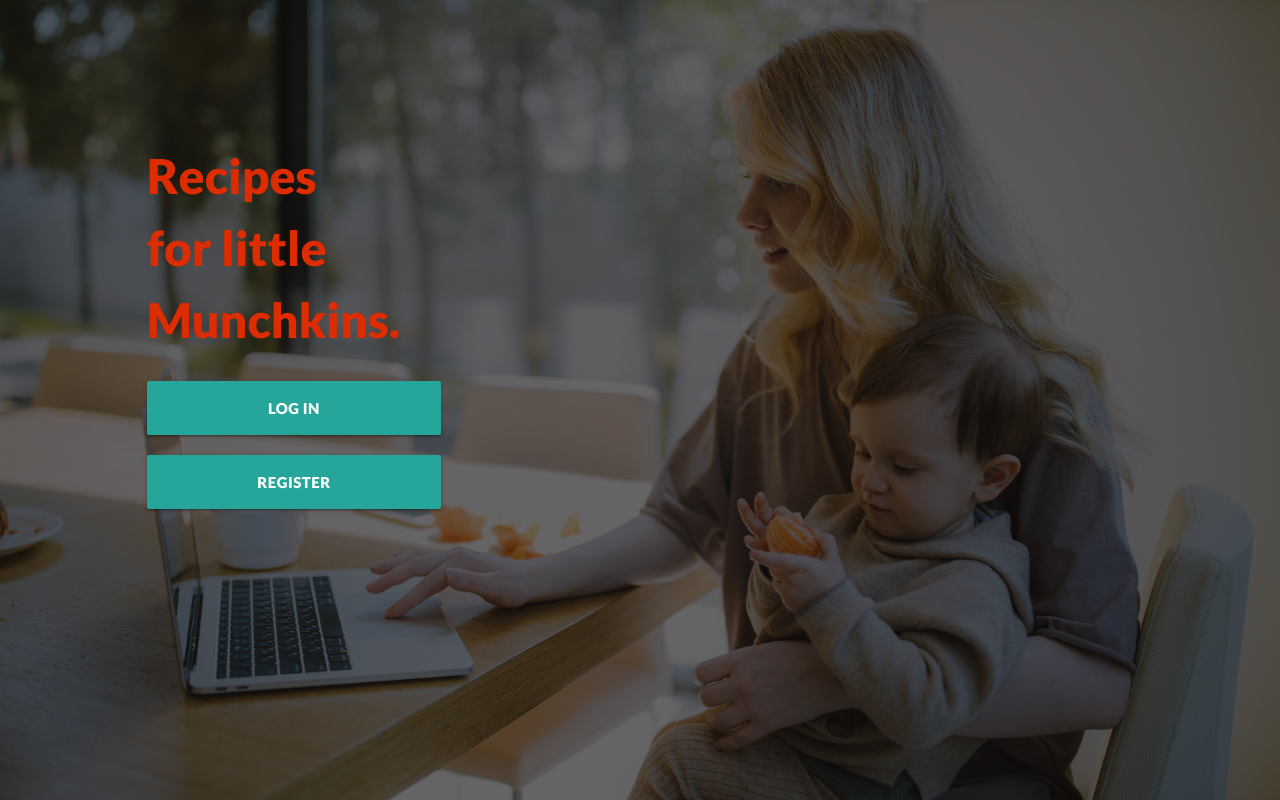
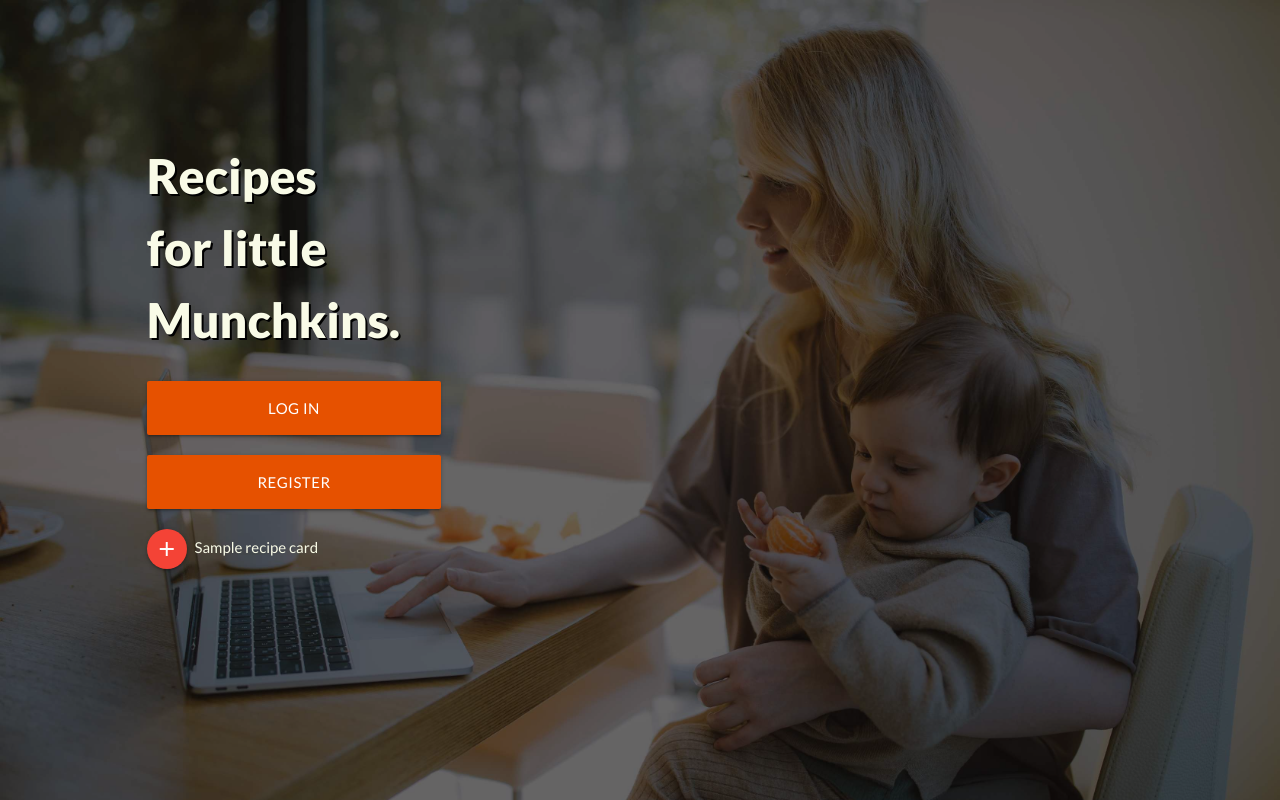
Before and after one commit to Cldwlkn13/Munchkins, a Flask app: page / in a window 1280 px wide. Run offline with Flask 2, Linux system fonts and the light colour scheme; some libraries are stand-ins or nearby versions.

Commit message:
further styling to home, incl fab for recipe example

```diff
--- a/static/css/style.css
+++ b/static/css/style.css
@@ -2,10 +2,9 @@
 
 body {
   display: flex;
-  min-height: 100vh;
   flex-direction: column;
   font-family: "Lato", sans-serif;
-  font-weight: 900;
+  font-weight: 400;
 }
 
 .flashes h5 {
@@ -34,180 +33,91 @@ main {
   display: none;
 }
 
-#home {
-  background-image: url("../images/home.jpg");
+#home-bg-lowres {
+  background-image: url(../images/home.jpg);
+  height: 100vh;
   background-repeat: no-repeat;
   background-size: cover;
+  animation: fadeIn ease 3s;
+    -webkit-animation: fadeIn ease 3s;
+    -moz-animation: fadeIn ease 3s;
+    -o-animation: fadeIn ease 3s;
+    -ms-animation: fadeIn ease 3s;
+}
+
+#home-bg-highres {
+    display: none;
 }
 
 .opacity-layer {
     background-color: rgba(3, 0, 0, 0.6);
-    background-repeat: repeat;
-    background-size: cover;
     height: 100vh;
+    padding-top: 100px;
 }
 
-#home-actions {
-    margin-top: 100px;
+#home-actions-col, #home-data-col {
+    padding: 40px;
 }
 
-#home-actions-col {
-    padding: 40px;
+#home-data-col {
+    text-align: right;
 }
 
 #home-tag {
     font-size: 48px;
     margin-bottom: 25px;
+    text-shadow: 2px 2px #000;
+    font-weight: 900;
 }
-
 
 .home-btn {
     width: 100%;
     margin-bottom: 20px;
+    background-color: #e65100;
 }
 
-/*welcomeanimation*/
-
-body.welcome {
-  background: #004d40;
-  overflow: hidden;
-  -webkit-font-smoothing: antialiased;
+.home-btn:hover {
+    background-color: #ef6c00;
 }
 
-.welcome .splash {
-  height: 0px;
-  padding: 0px;
-  border: 130em solid #64ffda;
-  position: fixed;
-  left: 50%;
-  top: 100%;
-  display: block;
-  box-sizing: initial;
-  overflow: hidden;
-
-  border-radius: 50%;
-  transform: translate(-50%, -50%);
-  animation: puff 0.5s 1.8s cubic-bezier(0.55, 0.055, 0.675, 0.19) forwards,
-    borderRadius 0.2s 2.3s linear forwards;
+#show-recipe-card {
+    margin-right: 5px;
 }
 
-.welcome #welcome {
-  background: #004d40;
-  width: 56px;
-  height: 56px;
-  position: absolute;
-  left: 50%;
-  top: 50%;
-  overflow: hidden;
-  opacity: 0;
-  transform: translate(-50%, -50%);
-  border-radius: 50%;
-  animation: init 0.5s 0.2s cubic-bezier(0.55, 0.055, 0.675, 0.19) forwards,
-    moveDown 1s 0.8s cubic-bezier(0.6, -0.28, 0.735, 0.045) forwards,
-    moveUp 1s 1.8s cubic-bezier(0.175, 0.885, 0.32, 1.275) forwards,
-    materia 0.5s 2.7s cubic-bezier(0.86, 0, 0.07, 1) forwards,
-    hide 2s 2.9s ease forwards;
+#recipe-content {
+    display: none;
 }
 
-/* moveIn */
-.welcome header,
-.welcome a.btn {
-  opacity: 0;
-  animation: moveIn 2s 3.1s ease forwards;
+
+
+@keyframes fadeIn {
+0% {opacity:0;}
+100% {opacity:1;}
 }
 
-@keyframes init {
-  0% {
-    width: 0px;
-    height: 0px;
-  }
-  100% {
-    width: 56px;
-    height: 56px;
-    margin-top: 0px;
-    opacity: 1;
-  }
+@-moz-keyframes fadeIn {
+0% {opacity:0;}
+100% {opacity:1;}
 }
 
-@keyframes puff {
-  0% {
-    top: 100%;
-    height: 0px;
-    padding: 0px;
-  }
-  100% {
-    top: 50%;
-    height: 100%;
-    padding: 0px 100%;
-  }
+@-webkit-keyframes fadeIn {
+0% {opacity:0;}
+100% {opacity:1;}
 }
 
-@keyframes borderRadius {
-  0% {
-    border-radius: 50%;
-  }
-  100% {
-    border-radius: 0px;
-  }
+@-o-keyframes fadeIn {
+0% {opacity:0;}
+100% {opacity:1;}
 }
 
-@keyframes moveDown {
-  0% {
-    top: 50%;
-  }
-  50% {
-    top: 40%;
-  }
-  100% {
-    top: 100%;
-  }
+@-ms-keyframes fadeIn {
+0% {opacity:0;}
+100% {opacity:1;}
 }
 
-@keyframes moveUp {
-  0% {
-    background: #004d40;
-    top: 100%;
-  }
-  50% {
-    top: 40%;
-  }
-  100% {
-    top: 50%;
-    background: #64ffda;
-  }
+
+@media only screen and (max-width: 601px) {
+    .opacity-layer {
+        padding-top: 0px;
+    }
 }
-
-@keyframes materia {
-  0% {
-    background: #64ffda;
-  }
-  50% {
-    background: #64ffda;
-    top: 26px;
-  }
-  100% {
-    background: #004d40;
-    width: 100%;
-    height: 64px;
-    border-radius: 0px;
-    top: 26px;
-  }
-}
-
-@keyframes moveIn {
-  0% {
-    opacity: 0;
-  }
-  100% {
-    opacity: 1;
-  }
-}
-
-@keyframes hide {
-  0% {
-    opacity: 1;
-  }
-  100% {
-    opacity: 0;
-  }
-}
--- a/static/js/script.js
+++ b/static/js/script.js
@@ -1,7 +1,5 @@
 $(document).ready(function () {
     $(".sidenav").sidenav({ edge: "right" });
-
-    //$('.modal-trigger').leanModal();
 
     $.get('static/text/countries.txt', function (data) {
         var lines = data.split('\n');
@@ -12,6 +10,10 @@ $(document).ready(function () {
     });
 
     $('select').formSelect();
+
+    $('#show-recipe-card').on("click", function(){
+        $('#recipe-content').toggle();
+    });
 
     $("#password_confirm").on("focusout", function (e) {
         if (!validatePassword()) {
--- a/templates/home.html
+++ b/templates/home.html
@@ -5,39 +5,65 @@
     <meta charset="UTF-8">
     <meta name="viewport" content="width=device-width, initial-scale=1.0">
     <link rel="stylesheet" href="https://cdnjs.cloudflare.com/ajax/libs/materialize/1.0.0/css/materialize.min.css">
+    <link rel="stylesheet" href="https://fonts.googleapis.com/icon?family=Material+Icons">
     <link rel="stylesheet" href="https://cdnjs.cloudflare.com/ajax/libs/font-awesome/5.15.2/css/all.min.css" />
     <link rel="stylesheet" href="{{ url_for('static', filename='css/style.css') }}" type="text/css" />
     <title>Munchkins Home</title>
 </head>
 
-<body id="home">
-    <!--<div class="welcome">
-            <span id="splash-overlay" class="splash"></span>
-            <span id="welcome" class="z-depth-4"></span>
-        </div>-->
+<body>
+    <div id="home-bg-lowres">
         <div class="opacity-layer">
-        <div class="row" id="home-actions">
+            <div class="row">
                 <div class="col s12 m5 offset-m1" id="home-actions-col">
-                <!-- HOME TAG -->
+                    <!-- HOME TAGLINE -->
                     <div class="row" id="home-tag">
-                    <div class="col s10 deep-orange-text text-accent-4">
-                        <span>Recipes <br> for little <br> Munchkins.</span>
+                        <div class="col s10 lime-text text-lighten-5">
+                            <span id="tagline">Recipes <br> for little <br> Munchkins.</span>
                         </div>
                     </div>
                     <!-- ACTION BUTTONS -->
                     <div class="row">
                         <div class="col s8">
+                            <!-- LOGIN BTN -->
                             <div class="row">
                                 <div class="col s12">
-                                <a class="waves-effect waves-light btn-large home-btn">Log In</a>
+                                    <a href="{{ url_for('login') }}"
+                                        class="waves-effect waves-dark btn-large home-btn">Log In</a>
                                 </div>
                             </div>
+                            <!-- REGISTER BTN -->
                             <div class="row">
                                 <div class="col s12">
-                                <a class="waves-effect waves-light btn-large home-btn">Register</a>
+                                    <a href="{{ url_for('register') }}"
+                                        class="waves-effect waves-dark btn-large home-btn">Register</a>
                                 </div>
                             </div>
                         </div>
+                    </div>
+                    <a class="btn-floating red" id="show-recipe-card"><i class="material-icons">add</i></a>
+                    <span class="lime-text text-lighten-5" style="line-height: 2.5;" id="sample-tag">Sample recipe card</span>
+                    <div class="card" id="recipe-content">
+                        <div class="card-content">
+                            <p>I am a very simple card. I am good at containing small bits of information. I am
+                                convenient because I require little markup to use effectively.</p>
+                        </div>
+                        <div class="card-tabs">
+                            <ul class="tabs tabs-fixed-width">
+                                <li class="tab"><a href="#test4">Test 1</a></li>
+                                <li class="tab"><a class="active" href="#test5">Test 2</a></li>
+                                <li class="tab"><a href="#test6">Test 3</a></li>
+                            </ul>
+                        </div>
+                        <div class="card-content grey lighten-4">
+                            <div id="test4">Test 1</div>
+                            <div id="test5">Test 2</div>
+                            <div id="test6">Test 3</div>
+                        </div>
+                    </div>
+                </div>
+                <div class="col s12 m5" id="home-data-col">
+
                 </div>
             </div>
         </div>
```
Also changed, not shown: static/images/home.jpg. Lines whose indentation alone changed are shown as unchanged.
